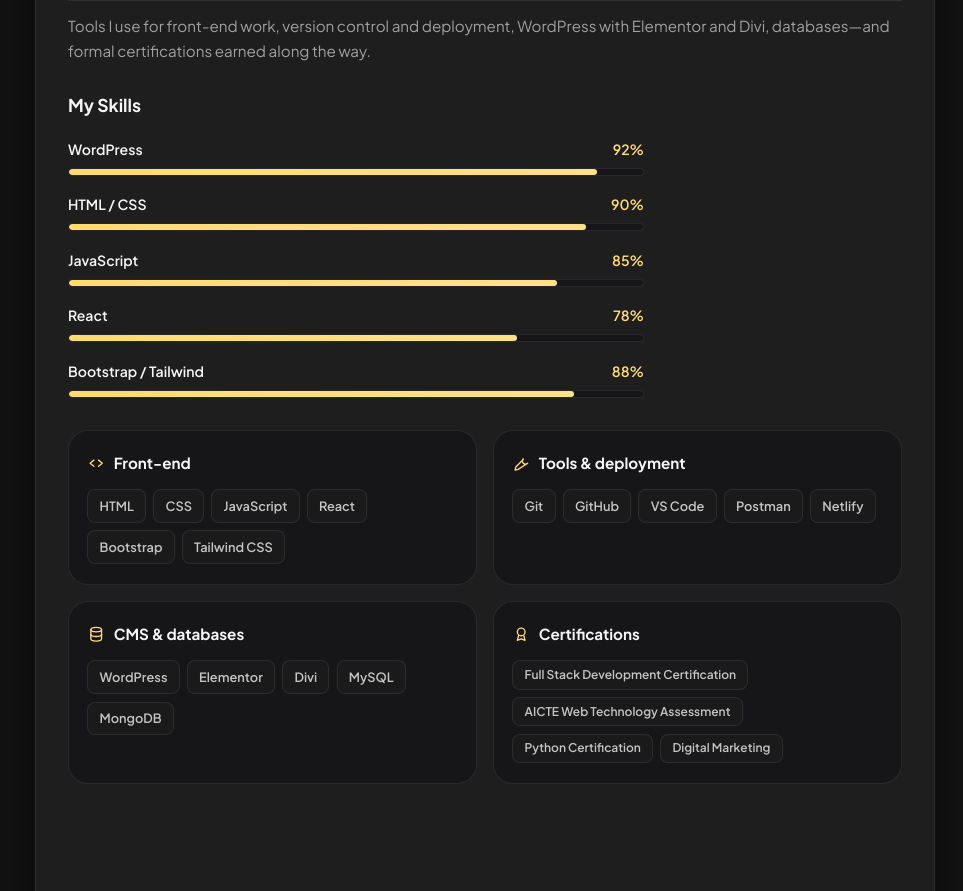
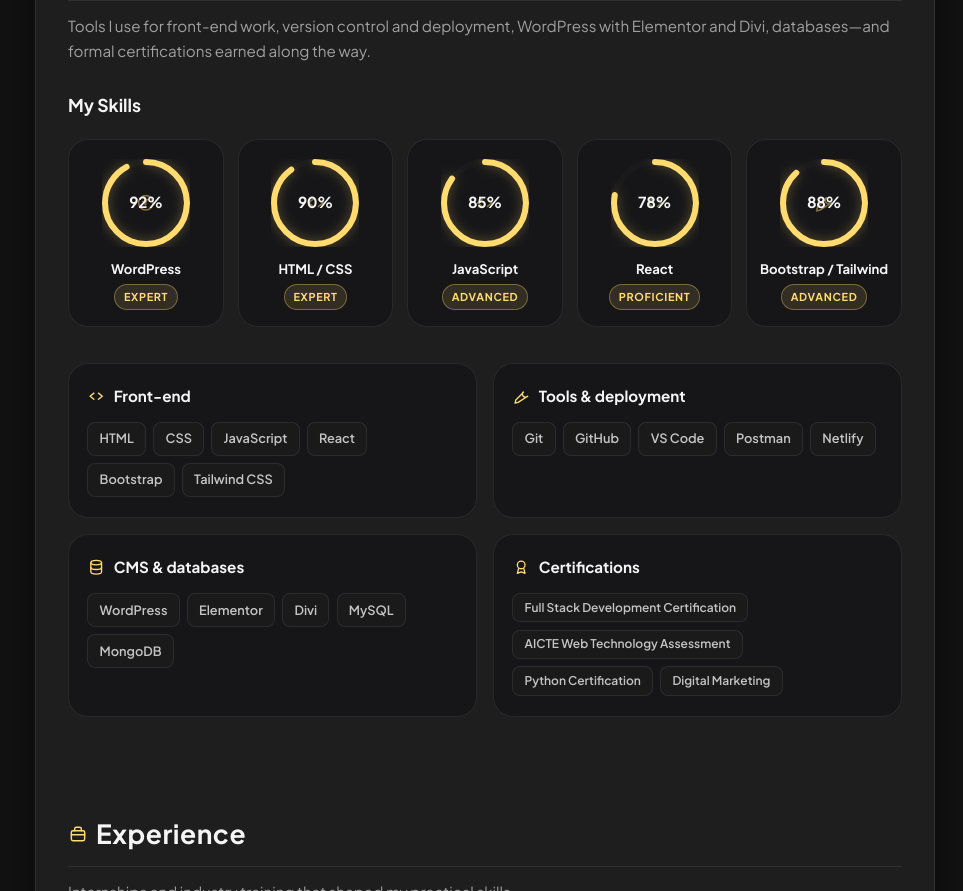
Before and after one commit to Enithachandrasekaran/enitha-portfolio, a React (Vite) app: page / in a window 1280 px wide. Shown: the part 1000-1891 px from the top of the page, without its empty margins (317-1280 px from the left). Built offline with nearby package versions, Linux system fonts and the light colour scheme; no server answers.

Commit message:
Rework skills section with circular ring cards

```diff
--- a/src/components/Skills/SkillBar.jsx
+++ b/src/components/Skills/SkillBar.jsx
@@ -1,36 +1,88 @@
 import { motion as Motion, useInView, useReducedMotion } from 'framer-motion'
 import { useRef } from 'react'
+import {
+  IconCode,
+  IconTool,
+  IconWordpress,
+} from '../Icons/Icons'
+
+const SKILL_ICONS = {
+  WordPress: IconWordpress,
+  'HTML / CSS': IconCode,
+  JavaScript: IconCode,
+  React: IconCode,
+  'Bootstrap / Tailwind': IconTool,
+}
+
+function skillLevel(pct) {
+  if (pct >= 90) return 'Expert'
+  if (pct >= 80) return 'Advanced'
+  return 'Proficient'
+}
 
 function SkillBar({ name, pct }) {
   const ref = useRef(null)
-  const inView = useInView(ref, { once: true, amount: 0.4 })
+  const inView = useInView(ref, { once: true, amount: 0.35 })
   const reduce = useReducedMotion()
+  const Icon = SKILL_ICONS[name] || IconCode
+
+  const size = 88
+  const stroke = 6
+  const radius = (size - stroke) / 2
+  const circumference = 2 * Math.PI * radius
+  const targetOffset = circumference - (pct / 100) * circumference
 
   return (
-    <li ref={ref} className="skills__bar-row">
-      <div className="skills__bar-head">
-        <span className="skills__bar-name">{name}</span>
+    <li ref={ref} className="skills__ring-card">
+      <div className="skills__ring-visual">
+        <svg
+          className="skills__ring-svg"
+          viewBox={`0 0 ${size} ${size}`}
+          width={size}
+          height={size}
+          aria-hidden="true"
+        >
+          <circle
+            className="skills__ring-track"
+            cx={size / 2}
+            cy={size / 2}
+            r={radius}
+            strokeWidth={stroke}
+          />
+          <Motion.circle
+            className="skills__ring-progress"
+            cx={size / 2}
+            cy={size / 2}
+            r={radius}
+            strokeWidth={stroke}
+            strokeDasharray={circumference}
+            initial={{ strokeDashoffset: circumference }}
+            animate={
+              inView
+                ? { strokeDashoffset: targetOffset }
+                : { strokeDashoffset: circumference }
+            }
+            transition={{
+              duration: reduce ? 0 : 1.15,
+              ease: [0.22, 1, 0.36, 1],
+              delay: reduce ? 0 : 0.08,
+            }}
+          />
+        </svg>
+        <span className="skills__ring-icon" aria-hidden="true">
+          <Icon className="skills__ring-icon-svg" />
+        </span>
         <Motion.span
-          className="skills__bar-pct"
-          initial={{ opacity: 0 }}
-          animate={inView ? { opacity: 1 } : {}}
-          transition={{ delay: reduce ? 0 : 0.4 }}
+          className="skills__ring-pct"
+          initial={{ opacity: 0, scale: 0.85 }}
+          animate={inView ? { opacity: 1, scale: 1 } : {}}
+          transition={{ delay: reduce ? 0 : 0.35, duration: 0.4 }}
         >
           {pct}%
         </Motion.span>
       </div>
-      <div className="skills__bar-track">
-        <Motion.span
-          className="skills__bar-fill"
-          initial={{ width: 0 }}
-          animate={inView ? { width: `${pct}%` } : { width: 0 }}
-          transition={{
-            duration: reduce ? 0 : 1,
-            ease: [0.22, 1, 0.36, 1],
-            delay: reduce ? 0 : 0.1,
-          }}
-        />
-      </div>
+      <h4 className="skills__ring-name">{name}</h4>
+      <span className="skills__ring-level">{skillLevel(pct)}</span>
     </li>
   )
 }
--- a/src/components/Skills/Skills.css
+++ b/src/components/Skills/Skills.css
@@ -1,49 +1,120 @@
-.skills__bars-title {
+.skills__rings-title {
   font-size: 1.1rem;
   font-weight: 700;
   color: var(--text-primary);
-  margin: 0 0 1.15rem;
+  margin: 0 0 1.25rem;
   text-transform: capitalize;
 }
 
-.skills__bars {
+.skills__rings {
   list-style: none;
-  margin: 0 0 2rem;
+  margin: 0 0 2.25rem;
   padding: 0;
   display: grid;
-  gap: 1.1rem;
-  max-width: 36rem;
+  grid-template-columns: repeat(5, minmax(0, 1fr));
+  gap: 0.85rem;
 }
 
-.skills__bar-head {
-  display: flex;
-  justify-content: space-between;
-  margin-bottom: 0.45rem;
-  font-size: 0.88rem;
-  font-weight: 600;
+@media (max-width: 1024px) {
+  .skills__rings {
+    grid-template-columns: repeat(3, minmax(0, 1fr));
+  }
 }
 
-.skills__bar-name {
-  color: var(--text-primary);
+@media (max-width: 560px) {
+  .skills__rings {
+    grid-template-columns: repeat(2, minmax(0, 1fr));
+  }
 }
 
-.skills__bar-pct {
-  color: var(--accent);
+.skills__ring-card {
+  display: flex;
+  flex-direction: column;
+  align-items: center;
+  text-align: center;
+  padding: 1.15rem 0.75rem 1rem;
+  background: var(--surface-3);
+  border: 1px solid var(--border);
+  border-radius: var(--radius-card);
+  transition: border-color 0.2s ease, transform 0.2s ease, box-shadow 0.2s ease;
 }
 
-.skills__bar-track {
-  height: 8px;
-  border-radius: 999px;
-  background: var(--surface-3);
-  border: 1px solid var(--border);
-  overflow: hidden;
+.skills__ring-card:hover {
+  border-color: var(--accent-border);
+  transform: translateY(-3px);
+  box-shadow: var(--shadow-sm);
 }
 
-.skills__bar-fill {
+.skills__ring-visual {
+  position: relative;
+  width: 5.5rem;
+  height: 5.5rem;
+  margin-bottom: 0.85rem;
+}
+
+.skills__ring-svg {
   display: block;
-  height: 100%;
-  border-radius: inherit;
-  background: linear-gradient(90deg, var(--accent), var(--accent-2));
+  transform: rotate(-90deg);
+}
+
+.skills__ring-track {
+  fill: none;
+  stroke: var(--surface-2);
+}
+
+.skills__ring-progress {
+  fill: none;
+  stroke: var(--accent);
+  stroke-linecap: round;
+  filter: drop-shadow(0 0 6px hsla(45, 100%, 72%, 0.35));
+}
+
+.skills__ring-icon {
+  position: absolute;
+  inset: 0;
+  display: flex;
+  align-items: center;
+  justify-content: center;
+  color: var(--accent);
+  opacity: 0.45;
+  pointer-events: none;
+}
+
+.skills__ring-icon-svg {
+  width: 1.35rem;
+  height: 1.35rem;
+}
+
+.skills__ring-pct {
+  position: absolute;
+  inset: 0;
+  display: flex;
+  align-items: center;
+  justify-content: center;
+  font-size: 0.95rem;
+  font-weight: 700;
+  color: var(--text-primary);
+  letter-spacing: -0.02em;
+}
+
+.skills__ring-name {
+  margin: 0 0 0.35rem;
+  font-size: 0.82rem;
+  font-weight: 700;
+  color: var(--text-primary);
+  line-height: 1.35;
+}
+
+.skills__ring-level {
+  font-size: 0.68rem;
+  font-weight: 700;
+  letter-spacing: 0.06em;
+  text-transform: uppercase;
+  color: var(--accent);
+  padding: 0.2rem 0.55rem;
+  border-radius: 999px;
+  background: var(--accent-bg);
+  border: 1px solid var(--accent-border);
 }
 
 .skills__grid {
--- a/src/components/Skills/Skills.jsx
+++ b/src/components/Skills/Skills.jsx
@@ -57,8 +57,8 @@
           the way.
         </p>
 
-        <h3 className="skills__bars-title">My skills</h3>
-        <ul className="skills__bars">
+        <h3 className="skills__rings-title">My skills</h3>
+        <ul className="skills__rings">
           {SKILL_BARS.map(({ name, pct }) => (
             <SkillBar key={name} name={name} pct={pct} />
           ))}
```
